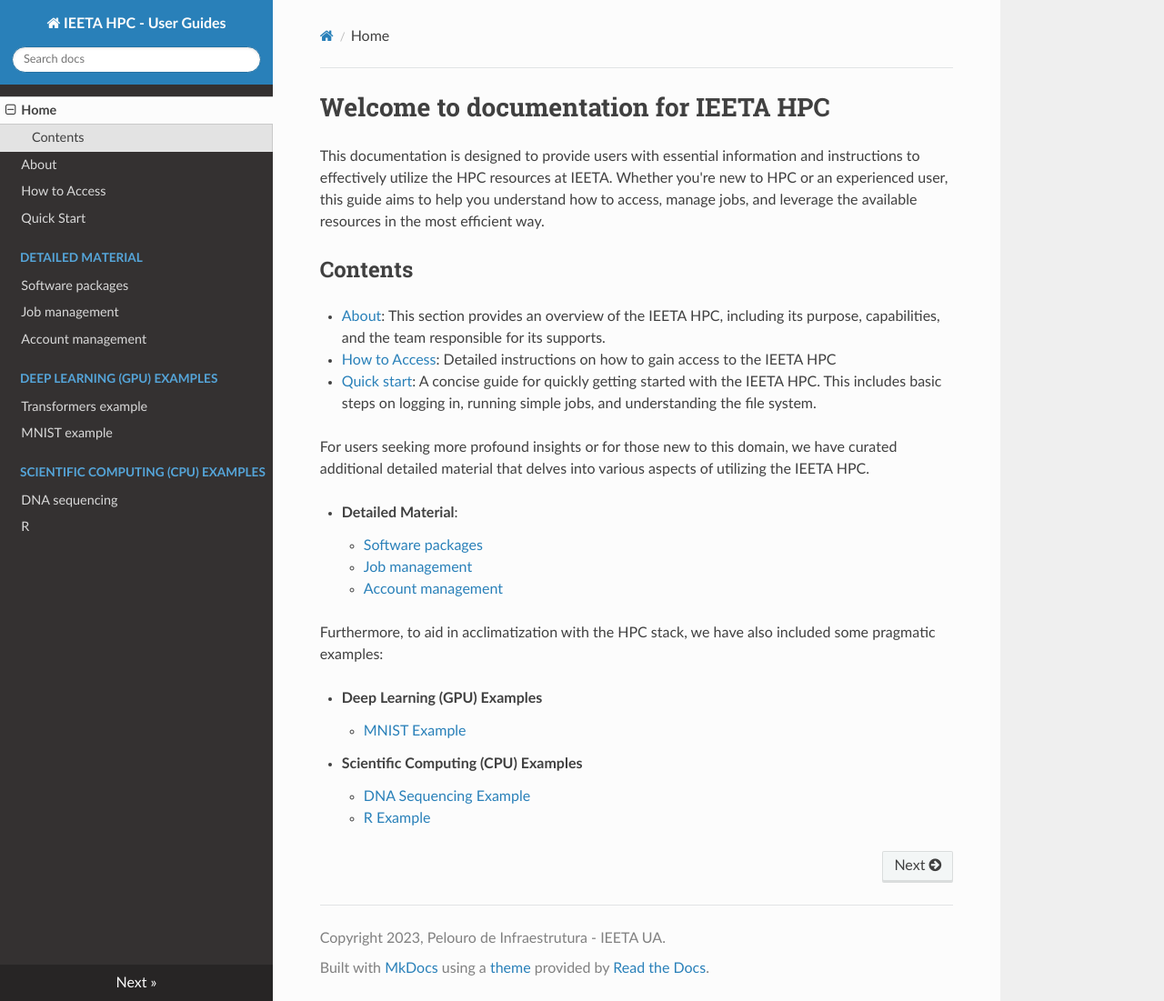
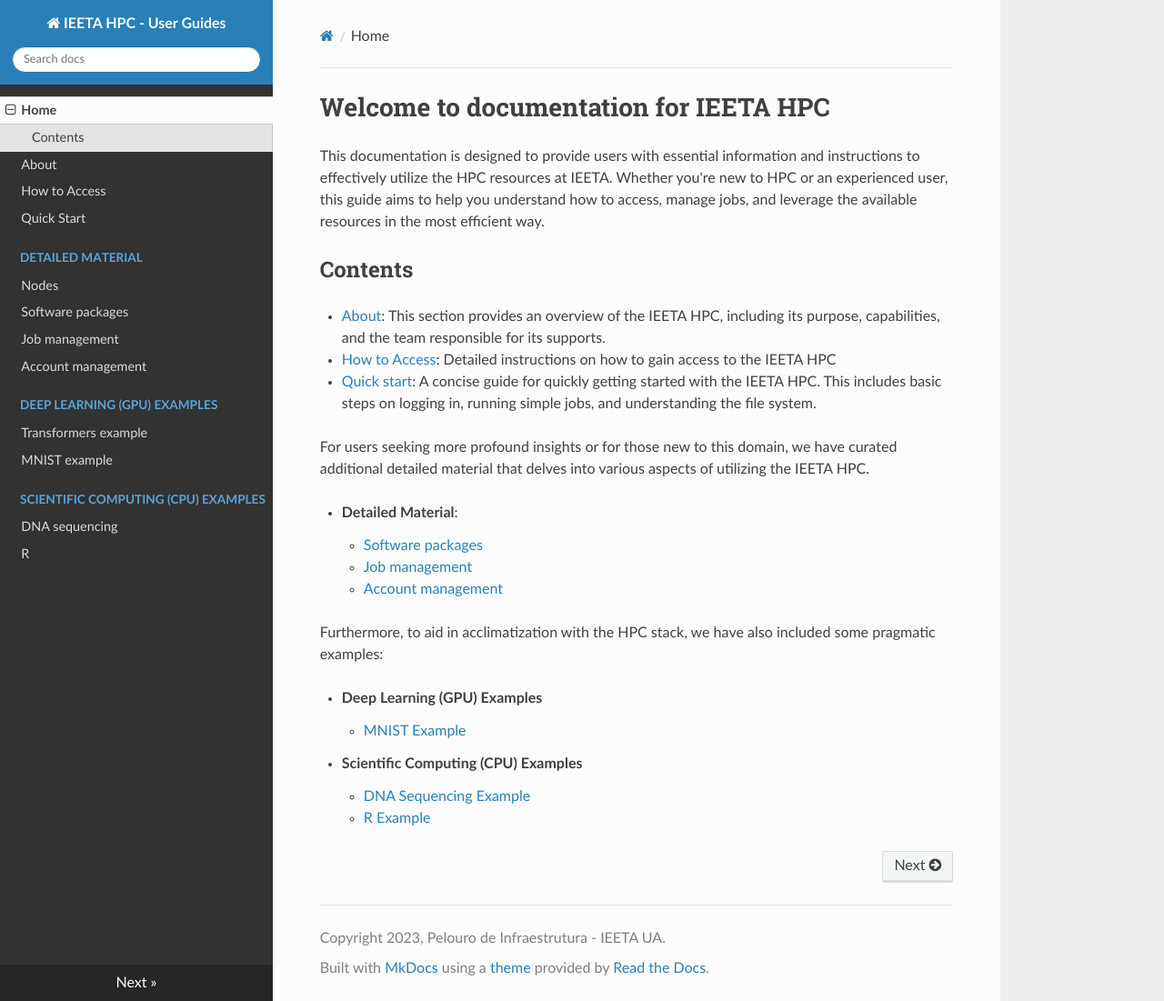
Before and after one commit to ieeta-pt/HPC-guides, an MkDocs documentation site: the page built from docs/index.md, in a window 1280 px wide and 1101 px high. Shown: the whole window at 91% size. Built offline with MkDocs 1.6.1, drawn with Linux system fonts in a browser that asks for light colours; nearby versions of some CDN libraries.

Commit message:
Update mkdocs.yml

```diff
--- a/mkdocs.yml
+++ b/mkdocs.yml
@@ -8,6 +8,7 @@
   - How to Access: how_to_access.md
   - Quick Start: quick_start.md
   - Detailed Material:
+    - Nodes: detail_material/nodes.md
     - Software packages: detail_material/software_packages.md
     - Job management: detail_material/job_management.md
     - Account management: detail_material/account_management.md
```
